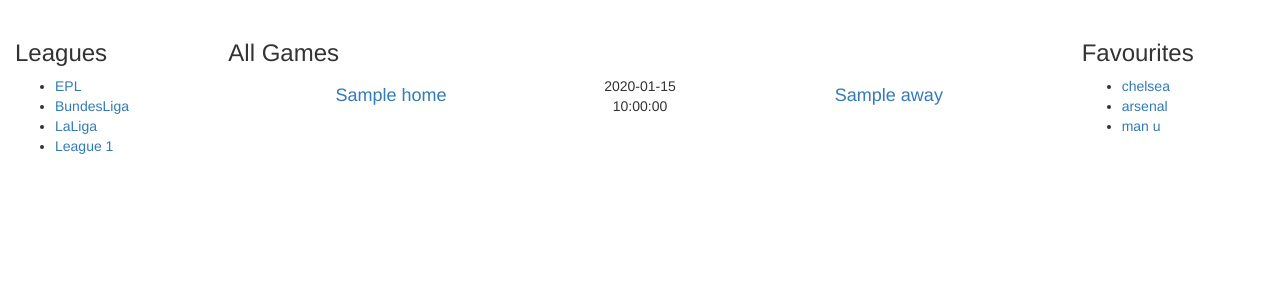
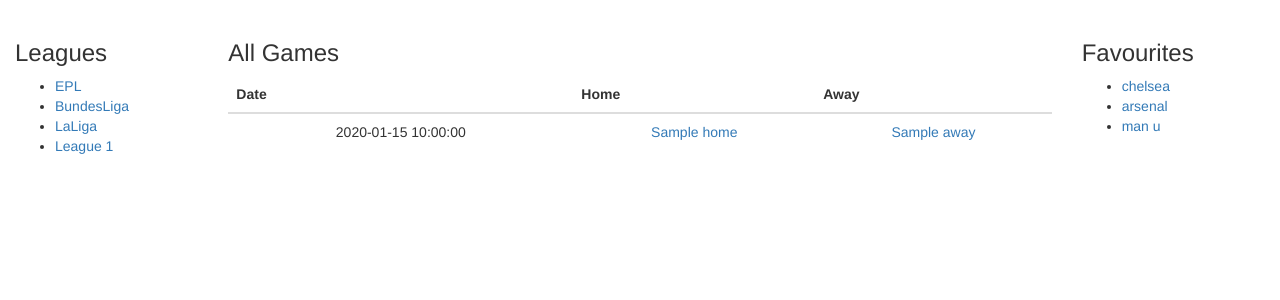
Before and after one commit to petersoleeh/GameTime, a Flask app: template app/templates/team.html in a window 1280 px wide. Shown: the part 52-352 px from the top of the page. Run offline with Flask 2, Linux system fonts and the light colour scheme; the template is opened without the code that fills it: most values are stand-ins (such as "Sample title", 1, 10 or a date in 2020); some libraries are stand-ins or nearby versions.

Commit message:
update teams table

```diff
--- a/app/templates/team.html
+++ b/app/templates/team.html
@@ -12,23 +12,28 @@
   </ul>
 </div>
 <div class="col-md-8">
-  <h3>All Games</h3> {% for fixture in team_fixtures %}
+  <h3>All Games</h3>
   <div class="fixture">
-    <div class="row">
-      <div class="col-md-5">
-        <h4><a href="/team/{{fixture.home_id}}">{{fixture.home}}</a></h4>
-      </div>
-      <div class="col-md-2">
-        <p>{{fixture.date}}</p>
-      </div>
-      <div class="col-md-5">
-        <h4><a href="/team/{{fixture.away_id}}">{{fixture.away}}</a></h4>
-
-      </div>
+    <table class="table">
+      <thead>
+        <tr>
+          <th>Date</th>
+          <th>Home</th>
+          <th>Away</th>
+        </tr>
+      </thead>
+      <tbody>
+        {% for fixture in team_fixtures %}
+        <tr>
+          <td>{{fixture.date}}</td>
+          <td><a href="/team/{{fixture.home_id}}">{{fixture.home}}</a> </td>
+          <td><a href="/team/{{fixture.away_id}}">{{fixture.away}}</a> </td>
+        </tr>
+        {% endfor %}
+      </tbody>
+    </table>
     </div>
   </div>
-  {% endfor %}
-</div>
 <div class="col-md-2">
   <h3>Favourites</h3>
   <ul class="">
```
